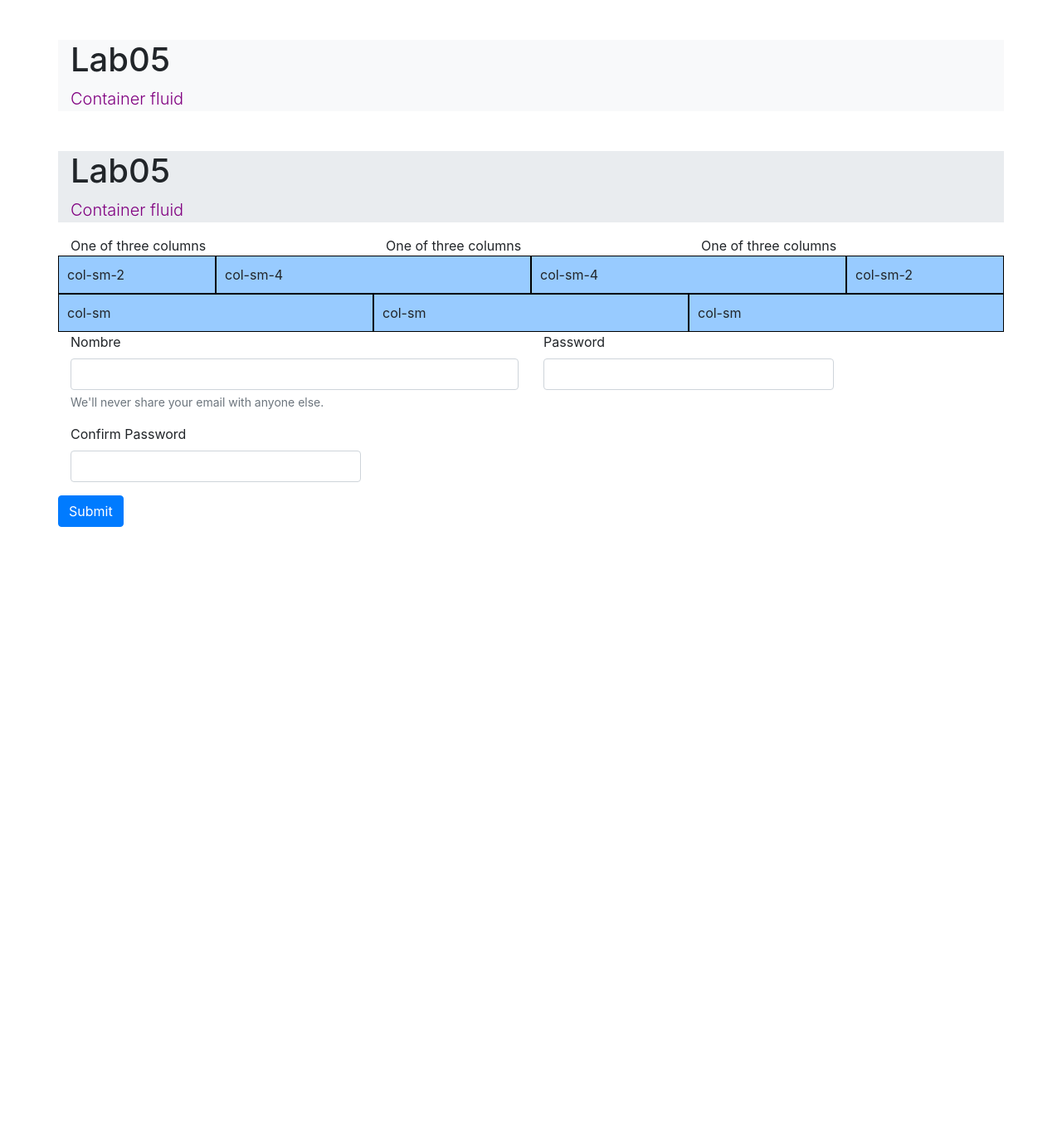
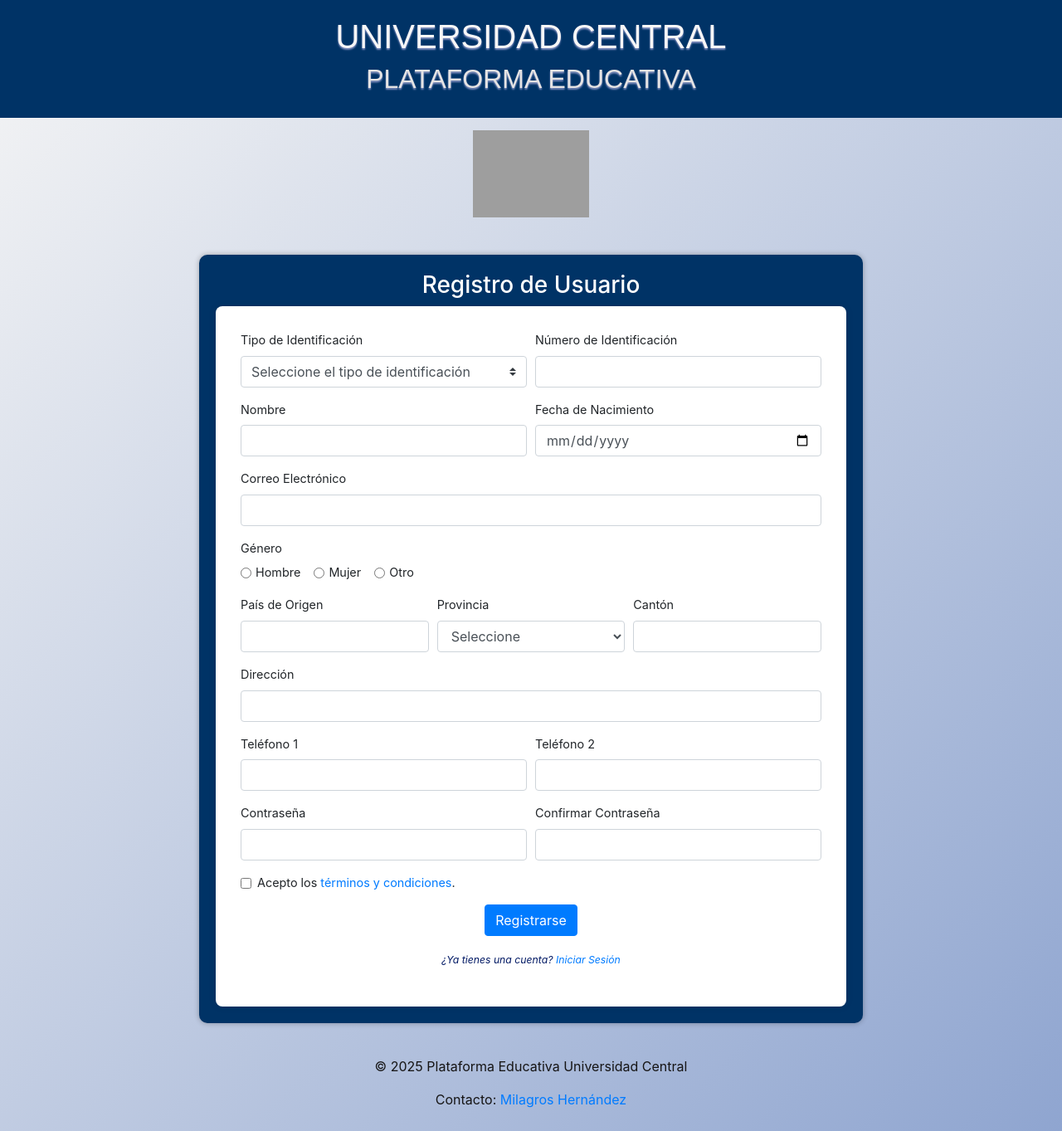
Before and after one commit to Milagros17hj/II-51-Laboratorios, a PHP site: page /Lab05/index.html in a window 1280 px wide. Shown: the whole page at 83% size. Before the commit the page ends 635 px from the top, so only its background shows below. Run offline with PHP 8.4, Linux system fonts and the light colour scheme; grey boxes are pictures that could not be loaded.

Commit message:
Agregar archivos HTML y CSS para el proyecto de Laboratorios II-51, incluyendo diseño y formulario de registro.

```diff
--- a/Lab05/index.css
+++ b/Lab05/index.css
@@ -1,53 +1,89 @@
-#ctn-1 {
-    background-color: #f8f9fa;
-}
+     body {
+      margin: 0;
+      display: flex;
+      flex-direction: column;
+      align-items: center;
+      background: linear-gradient(135deg, #f5f5f5, #8fa5d0);
+      font-family: 'Poppins', sans-serif;
 
-#ctn-2 {
-    background-color: #e9ecef;
-}
-
-.pintar {
-    background-color: #98cbff ;
-}
-
-.pintar > .row > div {
-    border: 1px solid #000;
-    padding: 10px;
-}
-
-/* // Extra small devices (portrait phones, less than 576px)
-// No media query for `xs` since this is the default in Bootstrap */
-/*
-// Small devices (landscape phones, 576px and up) */
-
-
-@media (min-width: 576px) {
-    p{
-        color: red !important;
     }
 
- }
-
-/* // Medium devices (tablets, 768px and up) */
-@media (min-width: 768px) {
-    p{
-        color: blue !important;
+    header {
+      background-color: #003366;
+      width: 100%;
+      padding: 20px 0;
+      text-shadow: 0 2px 2px #8391c2;
+      text-transform: uppercase;
     }
 
-}
-/*
-// Large devices (desktops, 992px and up) */
-@media (min-width: 992px) {
-    p{
-        color: green !important;
+    h1 {
+      text-align: center;
+      color: #f8f7f7;
+      font-size: 2rem;
+      font-weight: bold;
+      margin: 0;
+      font-family: 'Poppins', sans-serif;
     }
 
- }
-
-/* // Extra large devices (large desktops, 1200px and up) */
-@media (min-width: 1200px) {
-    p{
-        color: purple !important;
+    h2 {
+      text-align: center;
+      color: #e6e4e4;
+      font-size: 1.1rem;
+      margin: 10px 0 0;
+      font-family: 'Poppins', sans-serif;
+      font-weight: bold;
+      text-shadow: 0 2px 2px #8391c2;
     }
 
- }
+    .logo {
+      max-width: 140px;
+      display: block;
+      margin: 15px auto;
+    }
+
+    footer {
+      width: 100%;
+      text-align: center;
+      padding: 10px 0;
+      color: #161515;
+    }
+
+    .button {
+      display: flex;
+      justify-content: center;
+    }
+
+     main {
+      width: 100%;
+      max-width: 800px;
+      margin: 30px auto;
+      padding: 20px;
+      background-color: #003366;
+      border-radius: 10px;
+      box-shadow: 0 0 6px rgba(0,0,0,0.3);
+      font-size: 90%;
+   }
+
+   .registro-container {
+      margin: 0 auto;
+      padding: 30px;
+      background-color: #fff;
+      border-radius: 8px;
+      box-shadow: 0 0 10px rgba(0,0,0,0.1);
+    }
+    h3 {
+      font-size: 20px;
+      font-weight: bold;
+      margin-bottom: 20px;
+      text-align: center;
+      color: #ffffff;
+    }
+
+    .text-login {
+      text-align: center;
+      margin-top: 20px;
+      font-style: italic;
+      color: #031a65;
+      font-size: 85%;
+
+    }
--- a/Lab05/index.html
+++ b/Lab05/index.html
@@ -1,91 +1,160 @@
 <!DOCTYPE html>
-<html lang="en">
+<html lang="es">
+
 <head>
-    <meta charset="UTF-8">
+  <meta charset="UTF-8" />
   <meta name="viewport" content="width=device-width, initial-scale=1, shrink-to-fit=no">
+  <link rel="stylesheet" href="index.css">
   <link rel="stylesheet" href="https://cdn.jsdelivr.net/npm/bootstrap@4.6.2/dist/css/bootstrap.min.css"
     integrity="sha384-xOolHFLEh07PJGoPkLv1IbcEPTNtaed2xpHsD9ESMhqIYd0nLMwNLD69Npy4HI+N" crossorigin="anonymous">
-    <link rel="stylesheet" href="index.css">
-    <title>LAB05</title>
+  <title>Proyecto</title>
+
 </head>
 
 <body>
 
-    <div id="ctn-1" class="container">
-        <h1 class="mt-5">Lab05</h1>
-        <p class="lead">Container fluid</p>
+  <header>
+    <h1>Universidad Central</h1>
+    <h2>Plataforma Educativa</h2>
+  </header>
+  <img src="../images/LogoUtransaparente.png" alt="Logo Universidad Central sin fondo" class="logo">
+
+  <main>
+    <h3 class="titulo-registro">Registro de Usuario</h3>
+
+    <div class="registro-container">
+      <form action="login.html" method="post">
+        <fieldset>
+          <div class="form-row">
+            <div class="form-group col-md-6">
+              <label for="tipoIdentificacion">Tipo de Identificación</label>
+              <select id="tipoIdentificacion" name="tipoIdentificacion" class="custom-select" required>
+                <option selected disabled value="">Seleccione el tipo de identificación</option>
+                <option value="Cédula Fisica Residente">Cédula Física Residente</option>
+                <option value="Cédula Física Nacional">Cédula Física Nacional</option>
+                <option value="Número de Pasaporte">Número de Pasaporte</option>
+                <option value="Refugiado">Refugiado</option>
+              </select>
             </div>
-
-    <div id="ctn-2" class="container-sm">
-        <h1 class="mt-5">Lab05</h1>
-        <p class="lead">Container fluid</p>
-
-    </div>
-
-    <div class="container">
-        <div class="row">
-            <div class="col-sm">
-        One of three columns
-        </div>
-        <div class="col-sm">
-         One of three columns
-        </div>
-        <div class="col-sm">
-         One of three columns
-        </div>
+            <div class="form-group col-md-6">
+              <label for="inputId">Número de Identificación</label>
+              <input type="text" class="form-control" id="inputId" name="identificacion" required>
             </div>
           </div>
 
-<div class="container pintar">
-  <div class="row">
-    <div class="col-sm-2">col-sm-2</div>
-    <div class="col-sm-4">col-sm-4</div>
-    <div class="col-sm-4">col-sm-4</div>
-    <div class="col-sm-2">col-sm-2</div>
+          <div class="form-row">
+            <div class="form-group col-md-6">
+              <label for="inputName">Nombre</label>
+              <input type="text" class="form-control" id="inputName" name="nombre" required>
             </div>
-  <div class="row">
-    <div class="col-sm">col-sm</div>
-    <div class="col-sm">col-sm</div>
-    <div class="col-sm">col-sm</div>
+            <div class="form-group col-md-6">
+              <label for="fechaNacimiento">Fecha de Nacimiento</label>
+              <input type="date" class="form-control" id="fechaNacimiento" name="fechaNacimiento" required>
             </div>
           </div>
 
-
-<div class="container">
-
-<form>
-
-    <div class="row">
-
-        <div class="form-group col-sm-4 col-sm-6">
-            <label for="exampleInputName">Nombre</label>
-            <input type="email" class="form-control" id="exampleInputName" aria-describedby="emailHelp">
-            <small id="namehelp" class="form-text text-muted">We'll never share your email with anyone else.</small>
+          <div class="form-row">
+            <div class="form-group col-md-12">
+              <label for="inputEmail">Correo Electrónico</label>
+              <input type="email" class="form-control" id="inputEmail" name="correo" required>
+            </div>
+          </div>
+          <div class="form-group">
+            <label class="d-block">Género</label>
+            <div class="form-check form-check-inline">
+              <input class="form-check-input" type="radio" name="genero" id="generoHombre" value="hombre" required>
+              <label class="form-check-label" for="generoHombre">Hombre</label>
+            </div>
+            <div class="form-check form-check-inline">
+              <input class="form-check-input" type="radio" name="genero" id="generoMujer" value="mujer">
+              <label class="form-check-label" for="generoMujer">Mujer</label>
+            </div>
+            <div class="form-check form-check-inline">
+              <input class="form-check-input" type="radio" name="genero" id="generoOtro" value="otro">
+              <label class="form-check-label" for="generoOtro">Otro</label>
+            </div>
           </div>
 
-        <div class="form-group col-sm-4 col-sm-3">
-            <label for="exampleInputEmail1">Password</label>
-            <input type="emailhelp" class="form-control" id="exampleInputEmail">
+          <div class="form-row">
+            <div class="form-group col-md-4">
+              <label for="inputCountry">País de Origen</label>
+              <input type="text" class="form-control" id="inputCountry" name="paisOrigen" required>
+            </div>
+            <div class="form-group col-md-4">
+              <label for="inputprovincia">Provincia</label>
+              <select id="inputprovincia" name="provincia" class="form-control">
+                <option selected disabled value="">Seleccione</option>
+                <option>San José</option>
+                <option>Alajuela</option>
+                <option>Cartago</option>
+                <option>Guanacaste</option>
+                <option>Heredia</option>
+                <option>Puntarenas</option>
+                <option>Limón</option>
+              </select>
+            </div>
+            <div class="form-group col-md-4">
+              <label for="inputCanton">Cantón</label>
+              <input type="text" class="form-control" id="inputCanton" name="canton">
+            </div>
           </div>
 
-        <div class="form-group col-sm-4">
-            <label for="exampleInputPassword1">Confirm Password</label>
-            <input type="password" class="form-control" id="exampleInputPassword1">
+          <div class="form-group">
+            <label for="inputAddress">Dirección</label>
+            <input type="text" class="form-control" id="inputAddress" name="direccion" required>
           </div>
 
-        </div>
-        <div class="row">
-            <button type="submit" class="btn btn-primary">Submit</button>
+          <div class="form-row">
+            <div class="form-group col-md-6">
+              <label for="inputPhone">Teléfono 1</label>
+              <input type="tel" class="form-control" id="inputPhone" name="telefono1" required>
 
             </div>
+            <div class="form-group col-md-6">
+              <label for="inputPhone2">Teléfono 2</label>
+              <input type="tel" class="form-control" id="inputPhone2" name="telefono2">
+            </div>
+          </div>
 
+          <div class="form-row">
+            <div class="form-group col-md-6">
+              <label for="inputPassword">Contraseña</label>
+              <input type="password" class="form-control" id="inputPassword" name="password" required>
+            </div>
+            <div class="form-group col-md-6">
+              <label for="inputConfirmar">Confirmar Contraseña</label>
+              <input type="password" class="form-control" id="inputConfirmar" name="confirmar" required>
+            </div>
+          </div>
+
+          <div class="form-group">
+            <div class="form-check">
+              <input class="form-check-input" type="checkbox" id="terminos" required>
+              <label class="form-check-label" for="terminos">
+                Acepto los <a href="#">términos y condiciones</a>.
+              </label>
+            </div>
+          </div>
+          <div class="button">
+            <button type="submit" class="btn btn-primary">Registrarse</button>
+          </div>
+
+          <p class="text-login">
+            ¿Ya tienes una cuenta? <a href=#>Iniciar Sesión</a>
+          </p>
+        </fieldset>
       </form>
     </div>
+  </main>
 
+  <footer>
+    <p>&copy; 2025 Plataforma Educativa Universidad Central</p>
+    <p id="contacto">Contacto: <a href="mailto:mhernandezj@uc.ac.cr">Milagros Hernández</a></p>
+  </footer>
 
-
-<!-- bootstrap js -->
-
-<script src="https://cdn.jsdelivr.net/npm/jquery@3.5.1/dist/jquery.slim.min.js" integrity="sha384-DfXdz2htPH0lsSSs5nCTpuj/zy4C+OGpamoFVy38MVBnE+IbbVYUew+OrCXaRkfj" crossorigin="anonymous"></script>
-<script src="https://cdn.jsdelivr.net/npm/bootstrap@4.6.2/dist/js/bootstrap.bundle.min.js" integrity="sha384-Fy6S3B9q64WdZWQUiU+q4/2Lc9npb8tCaSX9FK7E8HnRr0Jz8D6OP9dO5Vg3Q9ct" crossorigin="anonymous"></script>
+  <script src="https://cdn.jsdelivr.net/npm/jquery@3.5.1/dist/jquery.slim.min.js"
+    integrity="sha384-DfXdz2htPH0lsSSs5nCTpuj/zy4C+OGpamoFVy38MVBnE+IbbVYUew+OrCXaRkfj" crossorigin="anonymous"></script>
+  <script src="https://cdn.jsdelivr.net/npm/bootstrap@4.6.2/dist/js/bootstrap.bundle.min.js"
+    integrity="sha384-Fy6S3B9q64WdZWQUiU+q4/2Lc9npb8tCaSX9FK7E8HnRr0Jz8D6OP9dO5Vg3Q9ct" crossorigin="anonymous"></script>
 </body>
+</html>
```
Also changed, not shown: Lab05-Clase/index.css (added, +53 -0 lines), Lab05-Clase/index.html (added, +91 -0 lines), index.html (+67 -8 lines). Lines whose indentation alone changed are shown as unchanged.
